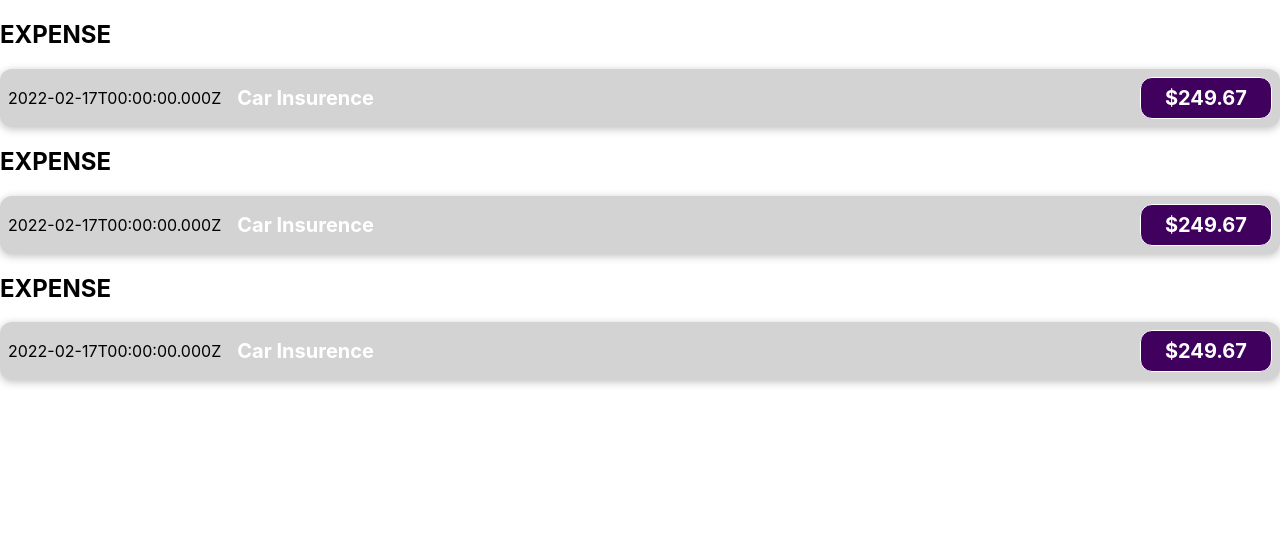
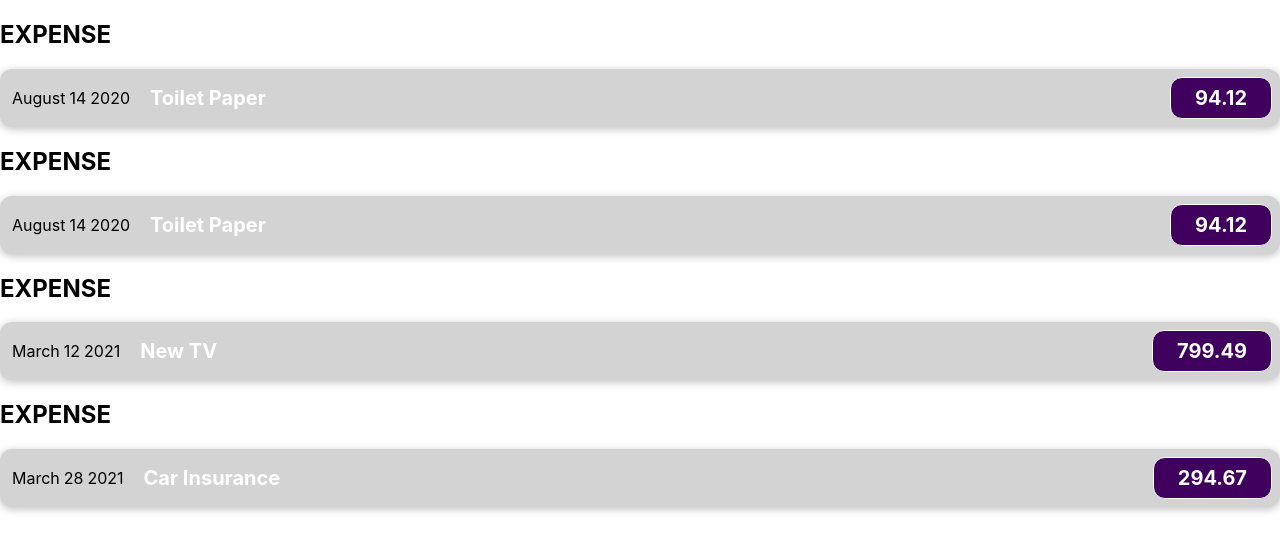
Before and after one commit to thetrufai/expenses, a React (Create React App) app: page / in a window 1280 px wide. Shown: the top 552 px of the page. Built offline with nearby package versions, Linux system fonts and the light colour scheme.

Commit message:
worked on components

```diff
--- a/src/App.js
+++ b/src/App.js
@@ -27,9 +27,24 @@
 
   return (
       <div>
-          <ExpenseItem title={expenses[2].title}> </ExpenseItem>
-          <ExpenseItem title={expenses[2].title}> </ExpenseItem>
-          <ExpenseItem title={expenses[2].title}> </ExpenseItem>
+<ExpenseItem title={expenses[0].title}
+             amount={expenses[0].amount}
+             date={expenses[0].date}/>
+
+          <ExpenseItem title={expenses[0].title}
+                           amount={expenses[0].amount}
+                           date={expenses[0].date}
+                           > </ExpenseItem>
+                           <ExpenseItem title={expenses[1].title}
+                           amount={expenses[1].amount}
+                           date={expenses[1].date}
+                           > </ExpenseItem>
+                           <ExpenseItem title={expenses[2].title}
+                           amount={expenses[2].amount}
+                           date={expenses[2].date}
+          > </ExpenseItem>
+
+
 
 
       </div>
--- a/src/components/ExpenseItem.css
+++ b/src/components/ExpenseItem.css
@@ -9,6 +9,11 @@
     background-color: lightgray;
 }
 
+.beauty-date {
+    display: flex;
+    padding: 2px;
+
+}
 .expense-item__description {
     display: flex;
     flex-direction: column;
--- a/src/components/ExpenseItem.js
+++ b/src/components/ExpenseItem.js
@@ -1,20 +1,24 @@
 import React from 'react';
 import './ExpenseItem.css';
 
-const ExpenseItem = () => {
+const ExpenseItem = (props) => {
 
-    const expenseDate = new Date("2022,02,17");
-    const expenseTitle = "Car Insurence";
-    const expenseAmount = 249.99;
+    const month = props.date.toLocaleString("en-US", {month:"long"});
+    const day = props.date.toLocaleString("en-US", {day:"2-digit"});
+    const year = props.date.getFullYear();
 
     return (
         <div>
             <h2>EXPENSE</h2>
         <div className="expense-item">
-          <div>{expenseDate.toISOString()}</div>
+          <div className="beauty-date">
+              <div className="beauty-date">{month}</div>
+              <div className="beauty-date">{day}</div>
+              <div className="beauty-date">{year}</div>
+          </div>
             <div className="expense-item__description">
-                <h2>{expenseTitle}</h2>
-                <div className="expense-item__price">$249.67</div>
+                <h2>{props.title}</h2>
+                <div className="expense-item__price">{props.amount}</div>
             </div>
           </div>
         </div>
```
